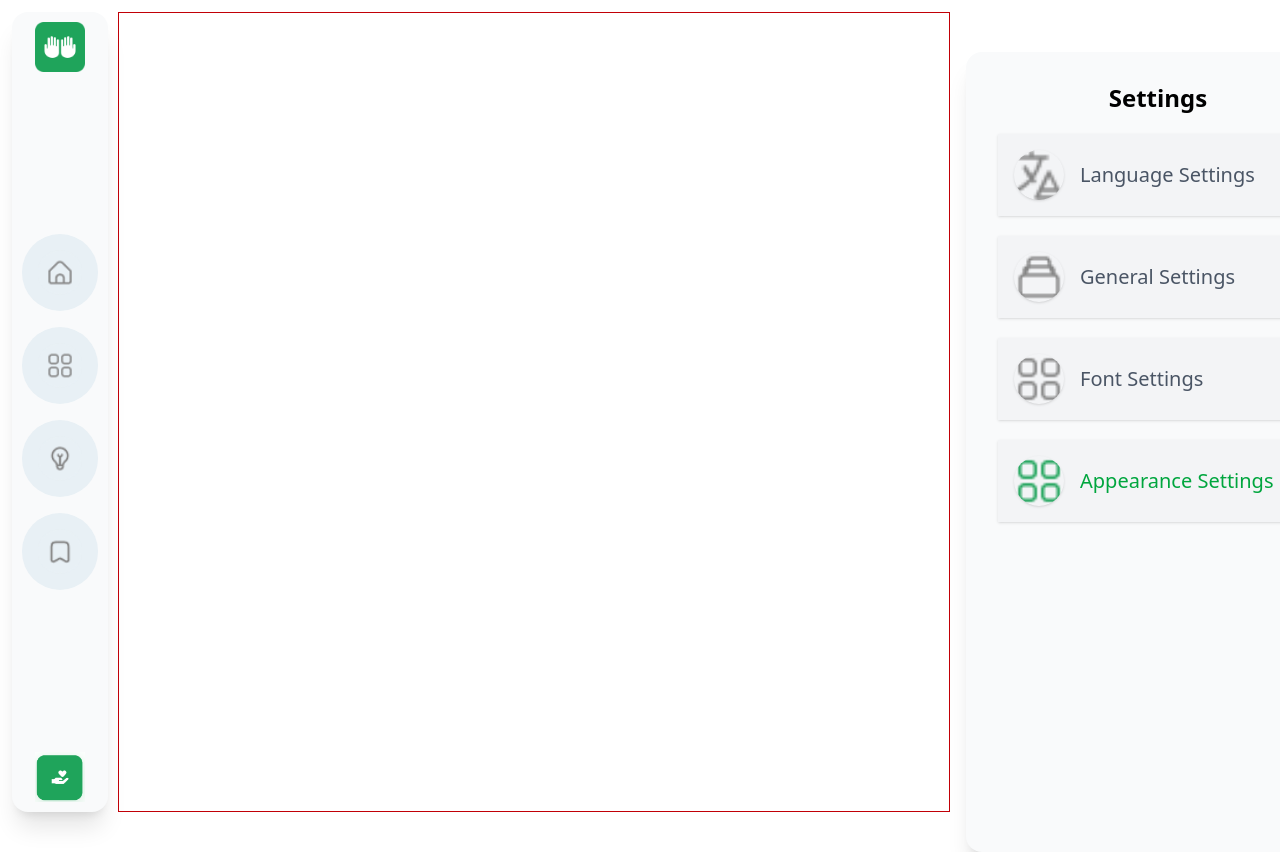
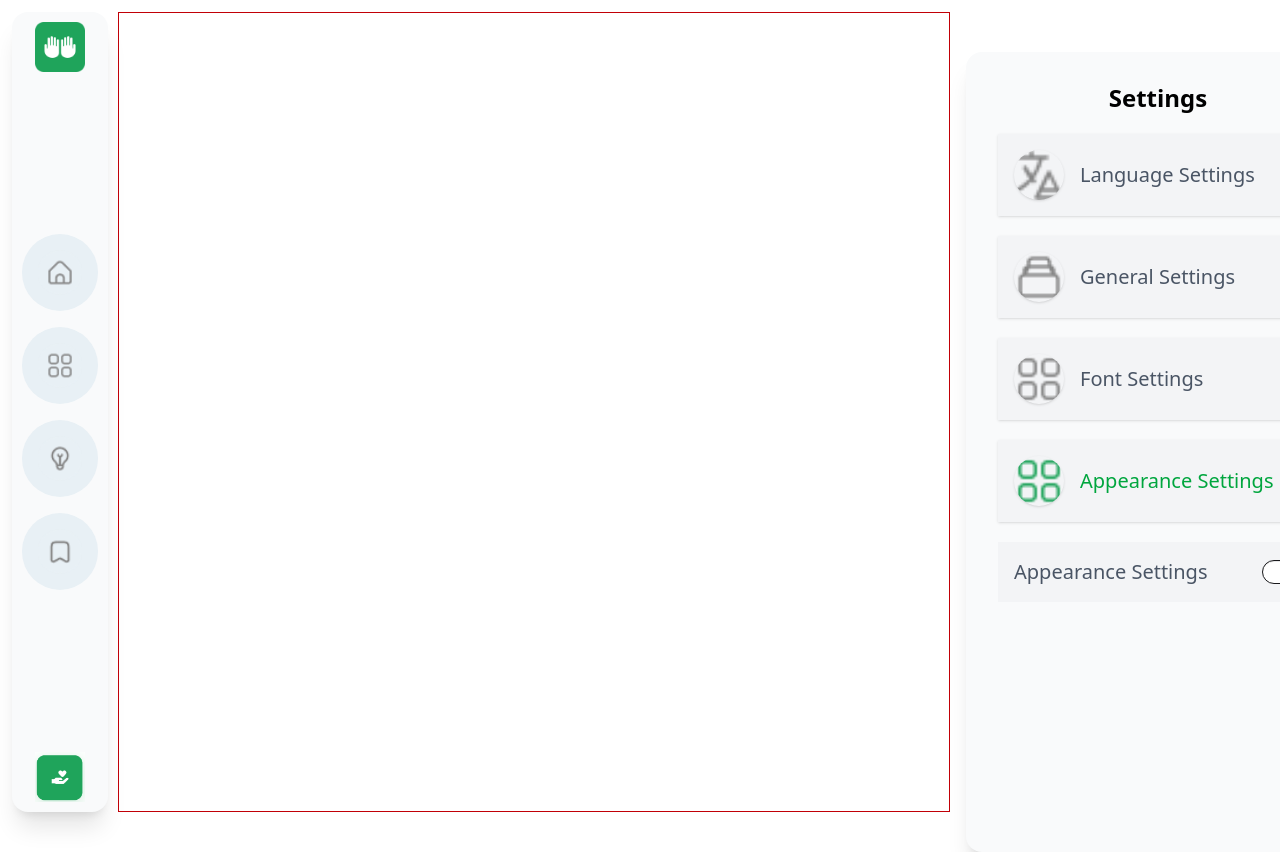
Before and after one commit to engrsakib/dwa-s-client-side, a Next.js app: page / in a window 1280 px wide. Shown: the top 852 px of the page. Built offline with nearby package versions, Linux system fonts and the light colour scheme.

Commit message:
toggole button initialize

```diff
--- a/app/RightSide.tsx
+++ b/app/RightSide.tsx
@@ -95,6 +95,13 @@ export default function RightSide() {
             <h2 className="text-xl text-green-600">Appearance Settings</h2>
         </div>
 
+        <div className="flex bg-gray-100 p-4 w-80 items-center justify-between gap-4 mt-5">
+          <div>
+          <h2 className="text-xl text-gray-600">Appearance Settings</h2>
+          </div>
+          <input type="checkbox" defaultChecked className="toggle" />
+        </div>
+
       </div>
     </div>
   );
```
